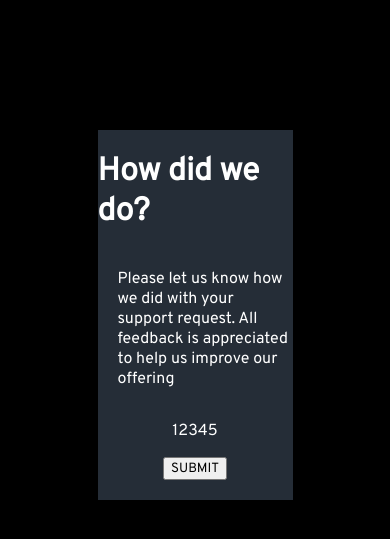
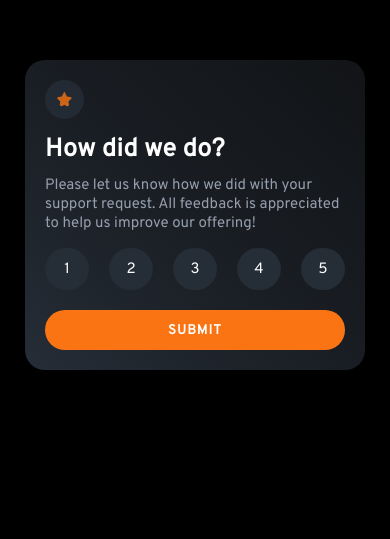
Before and after one commit to Nozgood/fem_interactive-rating-component, a website: page index.html in a window 390 px wide. Shown: the part 185-724 px from the top of the page. Drawn offline with Linux system fonts and the light colour scheme.

Commit message:
ended index html and start to listen the choices

```diff
--- a/index.html
+++ b/index.html
@@ -7,39 +7,30 @@
   <link rel="preconnect" href="https://fonts.googleapis.com">
   <link rel="preconnect" href="https://fonts.gstatic.com" crossorigin>
   <link href="https://fonts.googleapis.com/css2?family=Overpass&display=swap" rel="stylesheet">
-  <link rel="stylesheet" href="./public/css/style.css">
+  <link rel="stylesheet" href="./.public/css/style.css">
   <title> Interactive Rating Component </title>
 </head>
 <body>
   <div class="container">
+    <img class="container__icon" src="./images/icon-star.svg" alt="étoile">
     <h1 class="container__main-title">
       How did we do?
     </h1>
     <p class="container__main-text">
       Please let us know how we did with your support request.
-      All feedback is appreciated to help us improve our offering
+      All feedback is appreciated to help us improve our offering!
     </p>
-    <div class="container__numbers-all">
-      <p class="container__numbers--1">
-        1
-      </p>
-      <p class="container__numbers--2">
-        2
-      </p>
-      <p class="container__numbers--3">
-        3
-      </p>
-      <p class="container__numbers--4">
-        4
-      </p>
-      <p class="container__numbers--5">
-        5
-      </p>
+      <form method="get" class="container__form">
+        <div class="container__form-numbers--all">
+          <input name="1" class="container__form-numbers--1" value="1" readonly>
+          <input name="2" class="container__form-numbers--2" value="2" readonly>
+          <input name="3" class="container__form-numbers--3" value="3" readonly>
+          <input name="4" class="container__form-numbers--4" value="4" readonly>
+          <input name="5" class="container__form-numbers--5" value="5" readonly>
+        </div>
+      <input class="container__form-button" type="submit" value="SUBMIT" id="button__submit">
     </div>
-    <button class="container__button">
-      SUBMIT
-    </button>
-  </div>
+  </form>
 
   <script src="./index.js"></script>
 </body>
--- a/index.js
+++ b/index.js
@@ -1 +1,20 @@
-console.log('hello world');
+const button = document.getElementById('button__submit');
+const form = document.getElementsByClassName('container__form');
+
+const allInputs = document.querySelectorAll('input');
+
+let ratingValue;
+let trueValue;
+
+allInputs.forEach((a) => {
+    a.addEventListener('click', ()=> {
+        trueValue = ratingValue;
+        console.log(trueValue);
+        ratingValue = parseInt(a.value);
+    })
+});
+
+button.addEventListener('click', function() {
+    event.preventDefault();
+    window.open('thanks.html' + '?value=' + trueValue);
+})
--- /dev/null
+++ b/sass/base/_typography.scss
@@ -0,0 +1,22 @@
+* {
+    font-family: 'Overpass';
+}
+
+h1 {
+    margin-block-start: 0;
+    margin-block-end: 0;
+    margin-inline-start: 0;
+    margin-inline-end: 0;
+}
+
+p {
+    margin-block-start: 0;
+    margin-block-end: 0;
+    margin-inline-start: 0;
+    margin-inline-end: 0;
+}
+
+input {
+    cursor: pointer;
+    text-align: center;
+}
--- a/sass/base/typography.scss
+++ /dev/null
@@ -1,3 +0,0 @@
-* {
-    font-family: 'Overpass';
-}
--- a/sass/main.scss
+++ b/sass/main.scss
@@ -1,43 +1,4 @@
 @import './base/typography';
 @import './utils/variables';
-
-body {
-    margin: 0;
-    padding: 0;
-    background-color: black;
-    display: flex;
-    justify-content: center;
-    align-items: center;
-    height: 1000px;
-
-}
-
-p,
-h1 {
-    color: white;
-}
-
-.container {
-    display: flex;
-    align-items: center;
-    justify-content: center;
-    background-color: $secondary-color;
-    flex-direction: column;
-    width: 50%;
-
-
-    &__main {
-        &-text {
-            text-align: left;
-            padding-left: 20px;
-        }
-    }
-    &__numbers {
-        &-all {
-            display: flex;
-        }
-    }
-    &__button {
-        margin-bottom: 20px;
-    }
-}
+@import './pages/home';
+@import './pages/thanks';
--- /dev/null
+++ b/sass/pages/_home.scss
@@ -0,0 +1,146 @@
+body {
+    margin: 0;
+    padding: 0;
+    background-color: black;
+    display: flex;
+    justify-content: center;
+    align-items: center;
+    height: 800px;
+    cursor: pointer;
+}
+
+.container {
+    display: flex;
+    flex-direction: column;
+    justify-content: space-around;
+    background: linear-gradient(to bottom left, $background-color, 60%, $background-color-secondary);
+    border-radius: 20px;
+    padding: 30px;
+
+
+    &__icon {
+        width: 18px;
+        height: 18px;
+        border-radius: 40px;
+        padding: 12px;
+        background-color: $icon-background;
+        margin-bottom: 15px;
+        opacity: 0.8;
+
+        &:hover {
+            opacity: 1;
+            transition: 500ms ease-out;
+        }
+    }
+    &__main {
+
+        &-title {
+            color: white;
+            font-weight: 700;
+            font-size: 25px;
+            letter-spacing: 0.5px;
+        }
+
+        &-text {
+            color: $text-color;
+            font-size: 15px;
+        }
+    }
+
+    &__form {
+        display: flex;
+        flex-direction: column;
+
+        &-numbers {
+
+            &--all {
+                display: flex;
+                justify-content: space-between;
+                color: $text-color;
+                margin-bottom: 20px;
+            }
+
+            &--1,
+            &--2,
+            &--3,
+            &--4,
+            &--5 {
+                background-color: $icon-background;
+                font-size: 15px;
+                border: none;
+                color: white;
+                width: 40px;
+                height: 40px;
+                border-radius: 30px;
+
+                &:hover {
+                    background: $background-color;
+                    color: white;
+                    transition: all 500ms ease-in-out;
+                }
+
+                &:focus-visible {
+                    background: $background-color;
+                    outline-color: $primary-color;
+                    outline-style: solid;
+                    outline-width: 2px;
+                    transition: outline 500ms ease-out;
+                }
+            }
+        }
+        &-button {
+            background: $primary-color;
+            color: white;
+            border-radius: 20px;
+            height: 40px;
+            border-width: 0;
+            font-weight: 700;
+            letter-spacing: 1px;
+            display: flex;
+            justify-content: center;
+            align-items: center;
+
+            &:hover {
+                color: $primary-color;
+                background: $background-color;
+                transition: all 300ms ease-out;
+            }
+        }
+    }
+}
+
+@media all and (min-width: 300px) and (max-width: 500px) {
+
+    .container {
+        width: 300px;
+        height: auto;
+        margin: 20px;
+        padding: 20px;
+
+        &__icon {
+            width: 15px;
+            height: 15px;
+        }
+        &__main {
+
+            &-text {
+                margin: 10px 0 15px 0;
+            }
+        }
+
+        &__numbers {
+
+            &-all {
+                margin-bottom: 20px;
+            }
+        }
+    }
+}
+
+@media all and (min-width: 501px) {
+
+    .container {
+        width: 350px;
+        height: 350px;
+    }
+}
--- /dev/null
+++ b/sass/utils/_variables.scss
@@ -0,0 +1,5 @@
+$primary-color :#FB7413;
+$background-color: #121417;
+$background-color-secondary: #252D37;
+$text-color: #959EAC;
+$icon-background: #252D37;
--- a/sass/utils/variables.scss
+++ /dev/null
@@ -1,2 +0,0 @@
-$primary-color :#FB7413;
-$secondary-color: #252D37;
```
Also changed, not shown: thanks.html (added, +12 -0 lines), .public/css/style.css (added), public/css/style.css (deleted), sass/pages/_thanks.scss (added), 2 other files.
